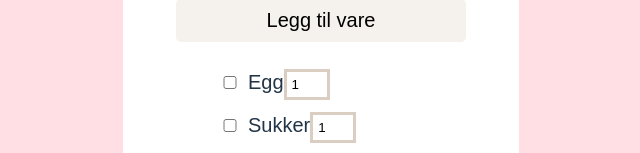
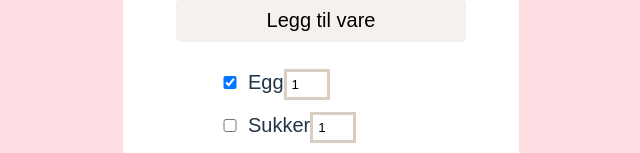
Before and after one commit to Amandatorst/Arbeidskrav2UIN, a React (Vite) app: page / in a window 1280 px wide. Shown: the part 448-601 px from the top of the page, without its empty margins (319-959 px from the left). Built offline with nearby package versions, Linux system fonts and the light colour scheme.

Commit message:
fikset sjekkbokser og melding
la til sjekkboksene igjen og fikset slik at egg er avhuket. la også til return i skjemaet for å få opp melding hvis man prøver å sende inn skjema uten å fylle inn feltene

```diff
--- a/src/App.jsx
+++ b/src/App.jsx
@@ -6,27 +6,62 @@ import "./App.css"
 
 function App() {
   const [items, setItems] = useState([
-    { name: "Egg", amount: 1, defaultchecked: true },
-    { name: "Sukker", amount: 1, checked: false },
-    { name: "Melk", amount: 2, checked: false },
-  ])
+  { id: 1, name: "Egg", amount: 1, checked: true },
+  { id: 2, name: "Sukker", amount: 1, checked: false },
+  { id: 3, name: "Melk", amount: 2, checked: false },
+])
 
   function addItem(newItem) {
-    setItems([newItem, ...items]) // 👈 legger øverst
-  }
+  setItems(items => [
+    {
+      id: crypto.randomUUID(),
+      ...newItem,
+      checked: false,   // 👈 LEGG DEN SIST
+    },
+    ...items,
+  ])
+}
+
+
+function changeAmount(id, newAmount) {
+  setItems(items =>
+    items.map(item =>
+      item.id === id
+        ? { ...item, amount: newAmount }
+        : item
+    )
+  )
+}
+
+function toggleChecked(id) {
+  setItems(items =>
+    items.map(item =>
+      item.id === id
+        ? { ...item, checked: !item.checked }
+        : item
+    )
+  )
+}
+
 
   return (
     <main>
       <ShoppingList onAddItem={addItem} />
-      <ShoppingItem items={items} />
+      <ShoppingItem items={items} onChangeAmount={changeAmount} onToggleChecked={toggleChecked} />
     </main>
   )
 }
 
 export default App
 
-// Brukte notater fra timen og lms webtricks til hjelp
-// kode til samtale med chatgpt for hjelp til addform funksjonen til slutt: https://chatgpt.com/share/6983d65c-0e28-8004-bac2-9272e0742537
-// For å få funksjonen til å fungere måtte jeg skifte opsettet på alle filene mine :(
+// Brukte notater fra timen, arbeidskrav fra innføring i programmering, og lms webtricks til hjelp.
+// For AddForm funksjonen prøvde jeg å se på notatene fra forelesningene om todo siden, men fikk ikke koden til å fungere når jeg prøde meg frem.
+// Ble derfor nødt til å ta i bruk chatGPT for denne funksjonen.
+// Kode til samtale med chatgpt for hjelp til addform funksjonen til slutt: https://chatgpt.com/share/6983d65c-0e28-8004-bac2-9272e0742537
+// For å få funksjonen til å fungere måtte jeg skifte oppsettet på alle filene mine :(
 // Heldigvis var mye av koden jeg hadde laget riktig, bare plassert litt feil
 // Se koden før og etter i historien på koden i github repositoryet mitt :)
+// Leste gjennom koden og fikset småfeil ut ifra egne notater, kode fra timen, lms webtricks, og søk på nettet:
+// AI gjorde at man ikke kunne endre på antall og om varen var avhuket så fant ut at jeg måtte sette inn onChange
+// https://www.geeksforgeeks.org/reactjs/react-onchange-event/
+// la til required for å få opp melding om input feltene eikke er fyllt ut
--- a/src/components/AddForm.jsx
+++ b/src/components/AddForm.jsx
@@ -12,7 +12,7 @@ function AddForm({ onAddItem }) {
     onAddItem({
       name: name,
       amount: amount,
-      checked: false,
+      checked: true,
     })
 
     setName("")
@@ -29,6 +29,7 @@ function AddForm({ onAddItem }) {
         id="vare"
         value={name}
         onChange={(e) => setName(e.target.value)}
+        required
       />
 
       <label htmlFor="antall">Antall</label>
@@ -38,6 +39,7 @@ function AddForm({ onAddItem }) {
         min="1"
         value={amount}
         onChange={(e) => setAmount(Number(e.target.value))}
+        required
       />
 
       <input type="submit" value="Legg til vare" />
--- a/src/components/ShoppingItem.jsx
+++ b/src/components/ShoppingItem.jsx
@@ -1,15 +1,29 @@
-function ShoppingItem({ items }) {
+function ShoppingItem({ items, onChangeAmount, onToggleChecked }) {
   return (
     <ul>
-      {items.map((item, index) => (
-        <li key={index}>
-          <input type="checkbox" defaultChecked={item.unchecked} />
+      {items.map(item => (
+        <li key={item.id}>
+          <input
+            type="checkbox"
+            checked={item.checked}
+            onChange={() => onToggleChecked(item.id)}
+          />
+
           {item.name}
-          <input type="number" defaultValue={item.amount} />
+
+          <input
+            type="number"
+            min="1"
+            value={item.amount}
+            onChange={(e) =>
+              onChangeAmount(item.id, Number(e.target.value))
+            }
+          />
         </li>
       ))}
     </ul>
   )
 }
 
+
 export default ShoppingItem
```
